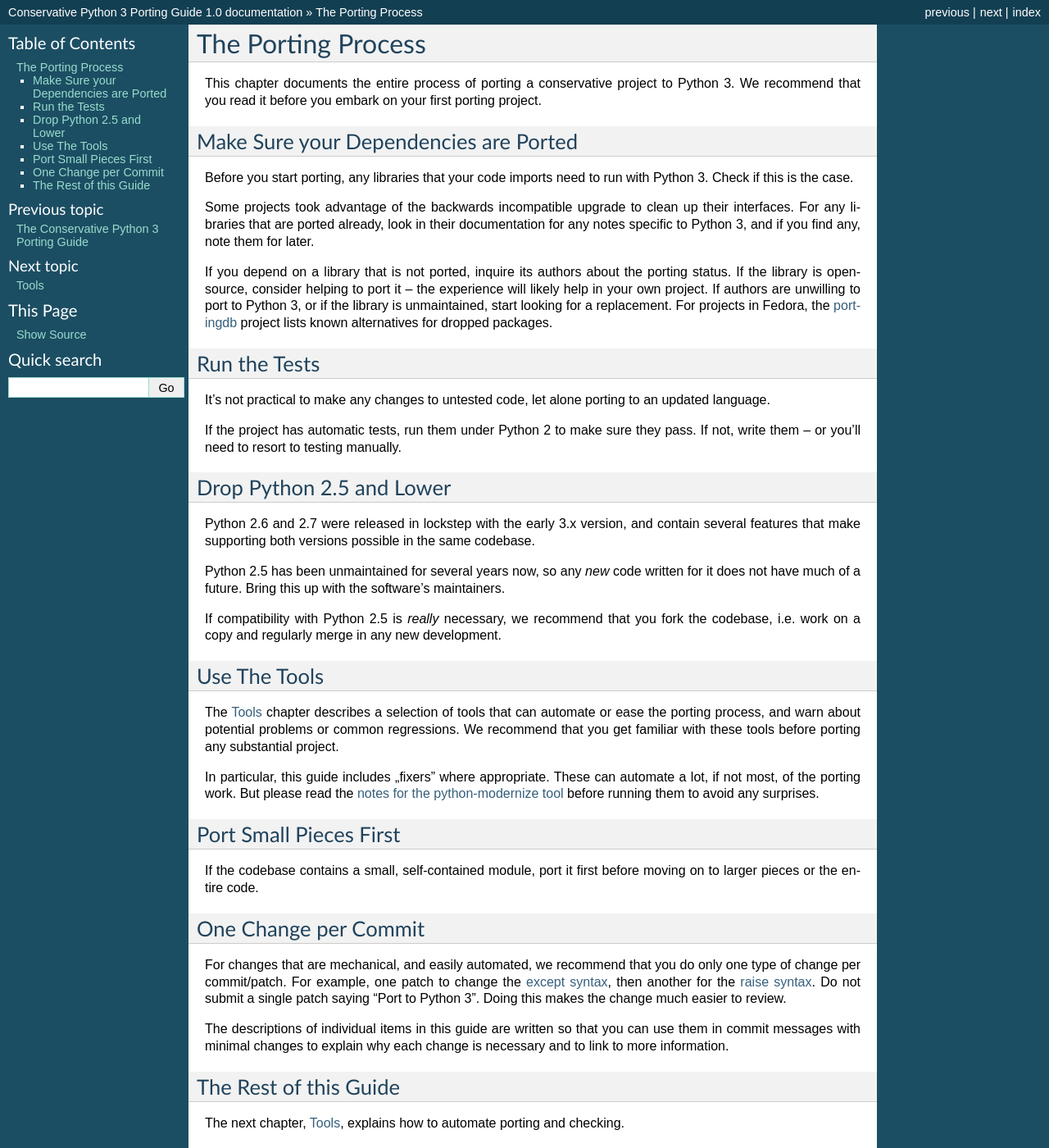
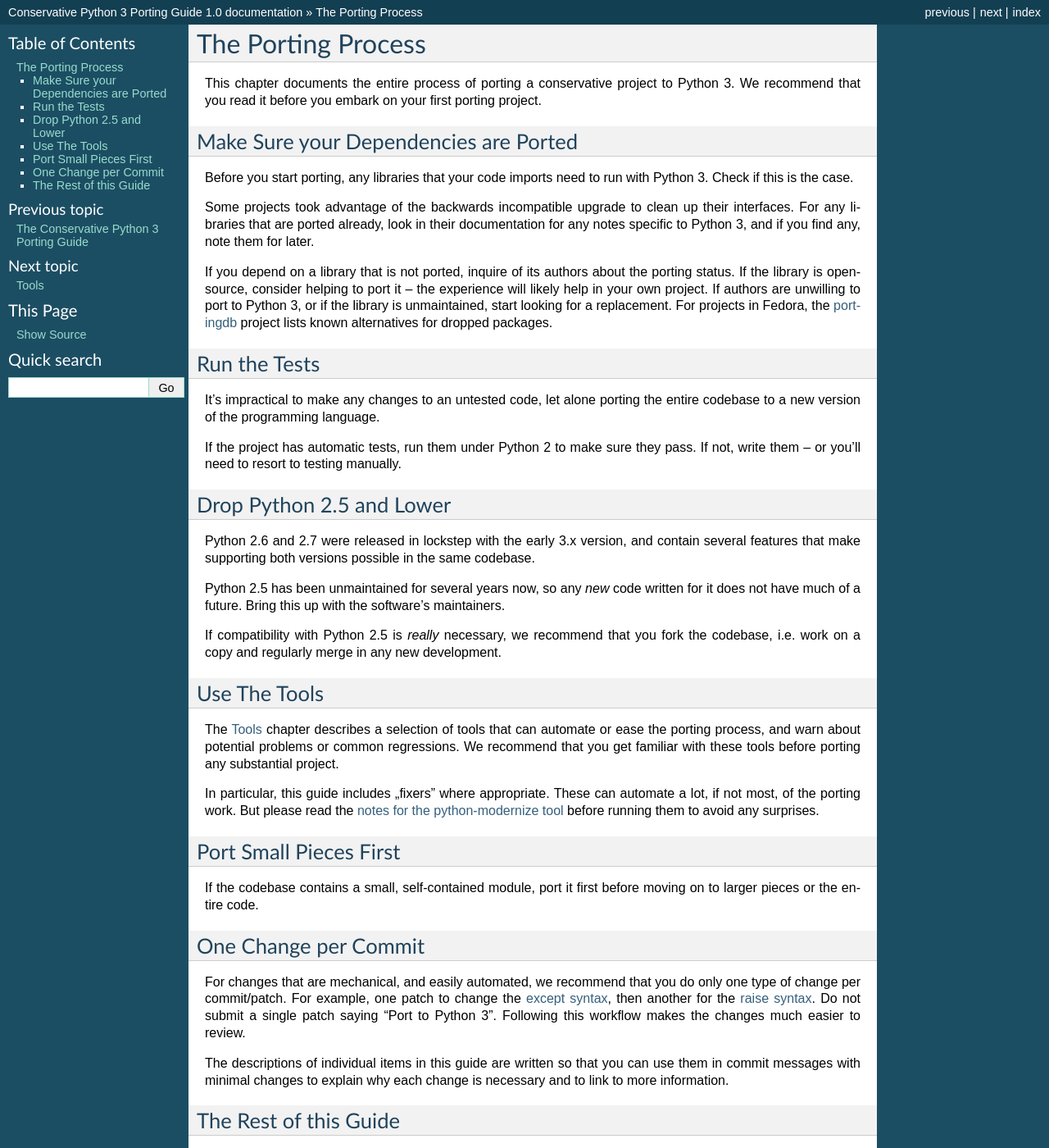
Before and after one commit to fedora-python/portingguide, a Sphinx documentation site: the page built from source/process.rst, in a window 1280 px wide and 1400 px high. Shown: the whole window at 82% size. Built offline with Sphinx 7.4.7, drawn with Linux system fonts in a browser that asks for light colours; some of the changed text lies outside the part shown.

Commit message:
Typos and some wording suggestions.

```diff
--- a/source/index.rst
+++ b/source/index.rst
@@ -6,8 +6,8 @@
     This guide is in *outline* stage. The details are not fleshed out.
 
 This document will guide you through porting your software to Python 3.
-It is geared towards projects that are ported because support for Python 2
-is ending in a few years, and less for those where that are porting because
+It is geared towards projects that are being ported because the support for
+Python 2 is ending in a few years, and less for those that are porting because
 Python 3 as a language allows writing expressive, maintainable and correct
 code more easily.
 It mainly targets projects with large, conservative codebases.
--- a/source/process.rst
+++ b/source/process.rst
@@ -18,7 +18,7 @@
 For any libraries that are ported already, look in their documentation for
 any notes specific to Python 3, and if you find any, note them for later.
 
-If you depend on a library that is not ported, inquire its authors about
+If you depend on a library that is not ported, inquire of its authors about
 the porting status.
 If the library is open-source, consider helping to port it – the experience
 will likely help in your own project.
@@ -33,8 +33,8 @@
 Run the Tests
 .............
 
-It's not practical to make any changes to untested code, let alone porting
-to an updated language.
+It's impractical to make any changes to an untested code, let alone porting
+the entire codebase to a new version of the programming language.
 
 If the project has automatic tests, run them under Python 2 to make sure
 they pass.
@@ -88,7 +88,7 @@
 For example, one patch to change the :ref:`except syntax <except-syntax>`,
 then another for the :ref:`raise syntax <raise-syntax>`.
 Do not submit a single patch saying “Port to Python 3”.
-Doing this makes the change much easier to review.
+Following this workflow makes the changes much easier to review.
 
 The descriptions of individual items in this guide are written so that you
 can use them in commit messages with minimal changes to explain why each change
@@ -102,10 +102,10 @@
 
 Each of the subsequent chapters explains one area where Python 3 differs from
 Python 2, and how to adapt the code.
-They are arranged roughly in the typical order they are tackled in a typical
-project.
+The chapters are arranged roughly according to the order in which they are
+usually tacked in a typical project.
 
 We recommend that you skim the introduction of each of the chapters,
-so that you know what you're up against pefore you start.
+so that you know what you're up against before you start.
 
 Happy porting!
```
